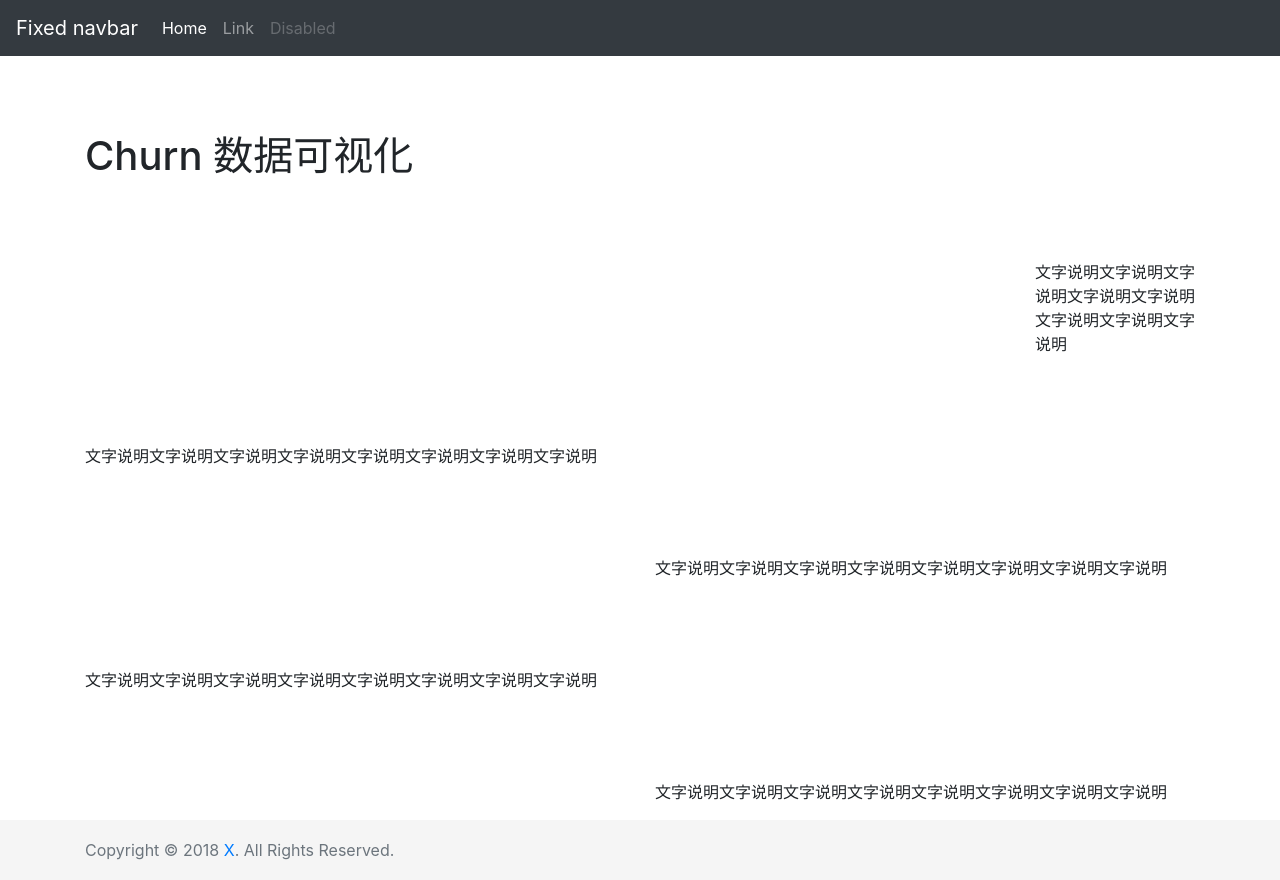
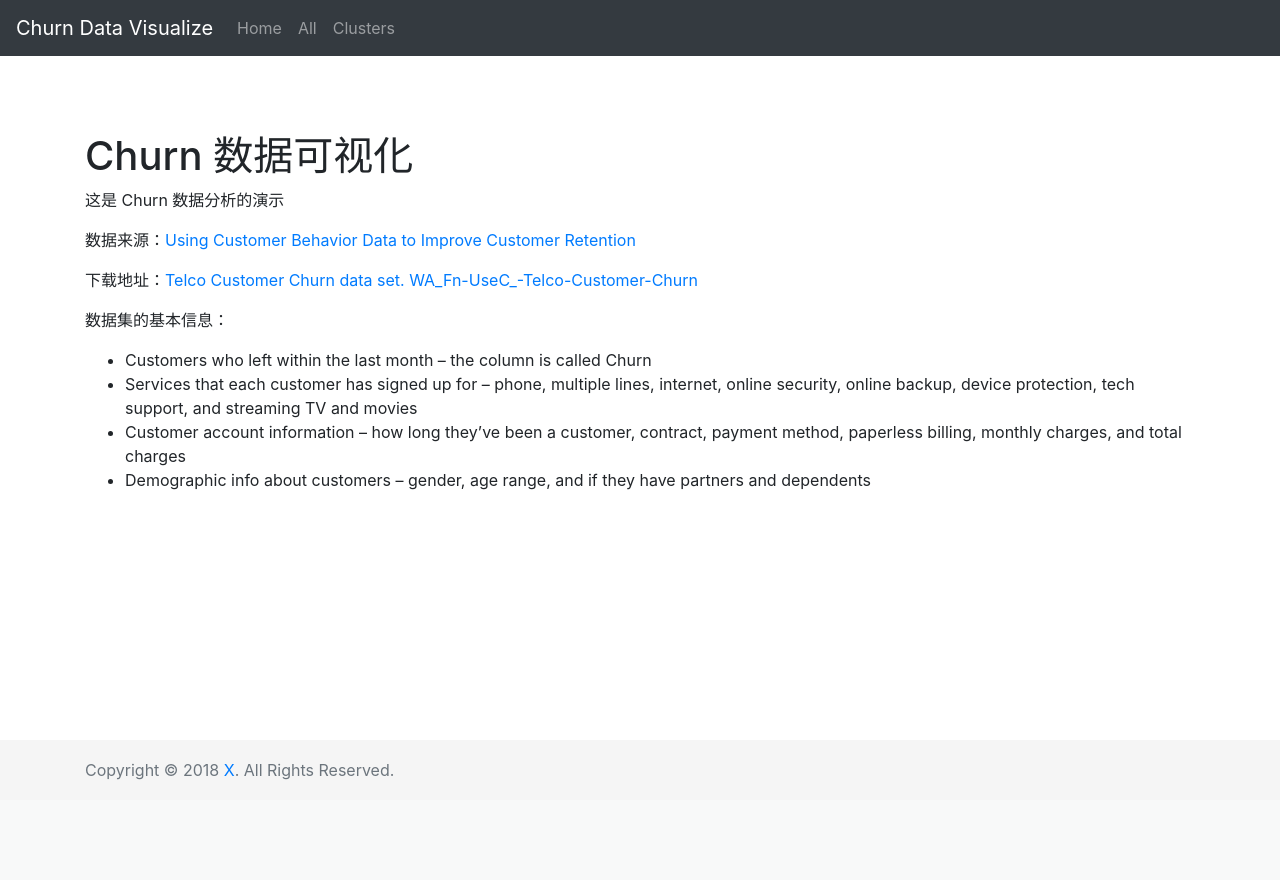
Before and after one commit to LGX95/churn_data_analysis, a Flask app: template templates/index.html in a window 1280 px wide. After the commit the page ends 780 px from the top, so only its background shows below. Run offline with Flask 2, Linux system fonts and the light colour scheme; the template is opened without the code that fills it, so the values that code supplies are empty; parts of the project's set-up code (start-up, migrations or seed data) failed here and were passed over; some libraries are stand-ins or nearby versions.

Commit message:
finish navbar and it's page

```diff
--- a/run.py
+++ b/run.py
@@ -29,12 +29,22 @@ colors = ['#C23531', '#2F4554', '#61A0A8', '#D48265']
 
 @app.route('/')
 def index():
+    return render_template('index.html')
+
+
+@app.route('/all')
+def all():
+    return render_template('all.html')
+
+
+@app.route('/clusters')
+def clusters():
     tsne_graph = get_tsne_graph()
     net_service_radar = get_internet_services_radar()
     funnel = get_clusters_funnel()
     charges_scatter = get_charges_scatter()
     tenure_bar = get_tenure_bar()
-    return render_template('index.html',
+    return render_template('clusters.html',
                            tsne=tsne_graph,
                            funnel=funnel,
                            tenure_bar=tenure_bar,
--- /dev/null
+++ b/templates/all.html
@@ -0,0 +1,3 @@
+{% extends 'layout.html' %} {% block body %}
+    TODO
+{% endblock %}
--- a/templates/index.html
+++ b/templates/index.html
@@ -1,63 +1,17 @@
 {% extends 'layout.html' %} {% block body %}
-<br>
-<div class="row">
-    <div class="col-12 col-sm-12 col-md-10 col-lg-10">
-        {{ echarts_container(tsne) }}
-        <script>
-            {{ echarts_js_content_wrap(tsne) }}
-            window.onresize = function() {
-                myChart_{{ tsne.chart_id }}.resize();
-            };
-        </script>
-    </div>
-    <div class="col-12 col-sm-12 col-md-2 col-lg-2">
-        <br>
-        <br>
-        <p>文字说明文字说明文字说明文字说明文字说明文字说明文字说明文字说明</p>
-    </div>
-</div>
-<br>
-<div class="row">
-    <div class="col">
-        <br>
-        <br>
-        <p>文字说明文字说明文字说明文字说明文字说明文字说明文字说明文字说明</p>
-    </div>
-    <div class="col">
-        {{ echarts_container(funnel) }} {{ echarts_js_content(funnel) }}
-    </div>
-</div>
-<br>
-<div class="row">
-    <div class="col">
-        {{ echarts_container(tenure_bar) }} {{ echarts_js_content(tenure_bar) }}
-    </div>
-    <div class="col">
-        <br>
-        <br>
-        <p>文字说明文字说明文字说明文字说明文字说明文字说明文字说明文字说明</p>
-    </div>
-</div>
-<br>
-<div class="row">
-    <div class="col">
-        <br>
-        <br>
-        <p>文字说明文字说明文字说明文字说明文字说明文字说明文字说明文字说明</p>
-    </div>
-    <div class="col">
-        {{ echarts_container(charges_scatter) }} {{ echarts_js_content(charges_scatter) }}
-    </div>
-</div>
-<br>
-<div class="row">
-    <div class="col">
-        {{ echarts_container(net_service_radar) }} {{ echarts_js_content(net_service_radar) }}
-    </div>
-    <div class="col">
-        <br>
-        <br>
-        <p>文字说明文字说明文字说明文字说明文字说明文字说明文字说明文字说明</p>
-    </div>
-</div>
+
+<p>这是 Churn 数据分析的演示</p>
+
+<p>数据来源：<a href="https://www.ibm.com/communities/analytics/watson-analytics-blog/predictive-insights-in-the-telco-customer-churn-data-set/">Using Customer Behavior Data to Improve Customer Retention</a></p>
+
+<p>下载地址：<a href="https://community.watsonanalytics.com/wp-content/uploads/2015/03/WA_Fn-UseC_-Telco-Customer-Churn.xlsx">Telco Customer Churn data set. WA_Fn-UseC_-Telco-Customer-Churn</a></p>
+
+<p>数据集的基本信息：</p>
+
+<ul>
+<li>Customers who left within the last month – the column is called Churn</li>
+<li>Services that each customer has signed up for – phone, multiple lines, internet, online security, online backup, device protection, tech support, and streaming TV and movies</li>
+<li>Customer account information – how long they’ve been a customer, contract, payment method, paperless billing, monthly charges, and total charges</li>
+<li>Demographic info about customers – gender, age range, and if they have partners and dependents</li>
+</ul>
 {% endblock %}
--- a/templates/layout.html
+++ b/templates/layout.html
@@ -29,23 +29,23 @@
     <header>
         <!-- Fixed navbar -->
         <nav class="navbar navbar-expand-md navbar-dark fixed-top bg-dark">
-            <a class="navbar-brand" href="#">Fixed navbar</a>
+            <a class="navbar-brand" href="#">Churn Data Visualize</a>
             <button class="navbar-toggler" type="button" data-toggle="collapse" data-target="#navbarCollapse" aria-controls="navbarCollapse"
                 aria-expanded="false" aria-label="Toggle navigation">
                 <span class="navbar-toggler-icon"></span>
             </button>
             <div class="collapse navbar-collapse" id="navbarCollapse">
                 <ul class="navbar-nav mr-auto">
-                    <li class="nav-item active">
-                        <a class="nav-link" href="#">Home
+                    <li class="nav-item">
+                        <a class="nav-link" href="/">Home
                             <span class="sr-only">(current)</span>
                         </a>
                     </li>
                     <li class="nav-item">
-                        <a class="nav-link" href="#">Link</a>
+                        <a class="nav-link" href="all">All</a>
                     </li>
                     <li class="nav-item">
-                        <a class="nav-link disabled" href="#">Disabled</a>
+                        <a class="nav-link" href="clusters">Clusters</a>
                     </li>
                 </ul>
             </div>
@@ -75,6 +75,18 @@
     <script src="../static/js/popper.min.js"></script>
     <script src="../static/js/bootstrap.min.js"></script>
 
+    <script>
+        $(document).ready(function () {
+            $(".nav-link").each(function() {
+                if ($(this).attr("href") == String(location.pathname)) {
+                    $(this).parent().addClass("active");
+                }
+                else if ("/" + $(this).attr("href") == String(location.pathname)) {
+                    $(this).parent().addClass("active");
+                }
+            });
+        });
+    </script>
 </body>
 
 </html>
```
Also changed, not shown: templates/clusters.html (added, +63 -0 lines).
